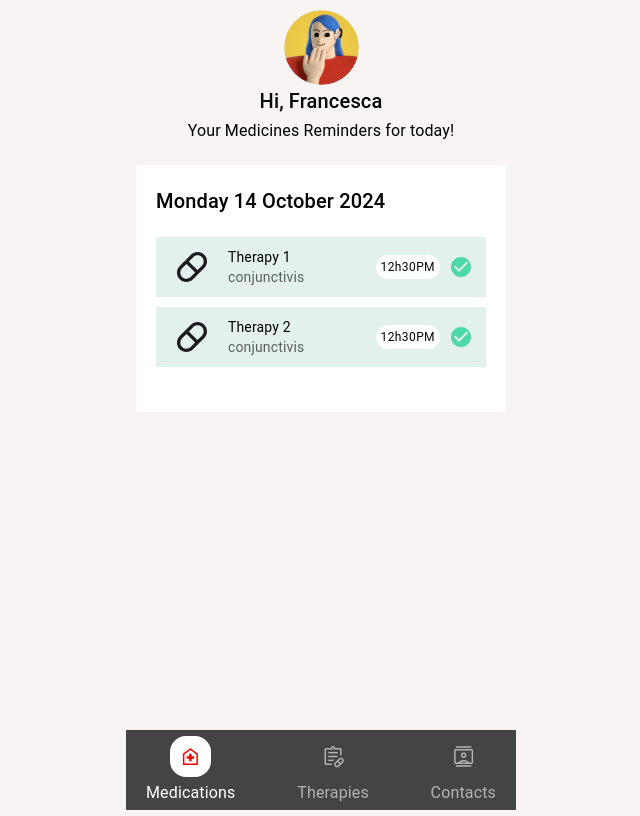
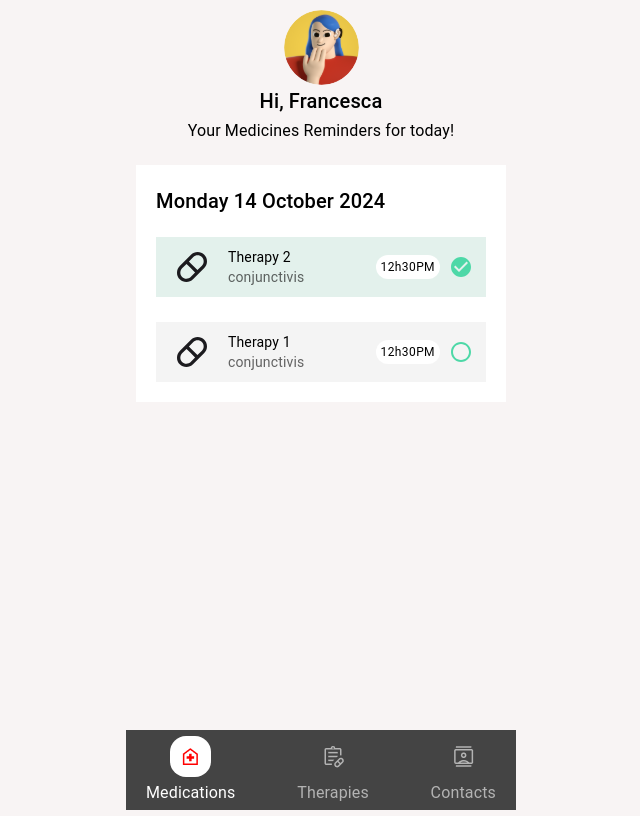
Before and after one commit to serene21/medimemo-uni2grow-2024, a React (Vite) app: page /medications in a window 1280 px wide. Shown: the whole page, without its empty margins (319-959 px from the left). Built offline with nearby package versions, Linux system fonts and the light colour scheme; data requests are answered from the project's data file.

Commit message:
Dose Component fixed

```diff
--- a/db.json
+++ b/db.json
@@ -131,7 +131,7 @@
       "therapyName": "Therapy 1",
       "time": "12h30PM",
       "date": "2024-09-20",
-      "taken": true,
+      "taken": false,
       "therapy": 1,
       "prescriptionTime": 1
     },
--- /dev/null
+++ b/src/components/dose/ShowDose.tsx
@@ -0,0 +1,62 @@
+import { CheckCircle, CircleOutlined } from "@mui/icons-material"
+import { alpha, Avatar, Checkbox, ListItem, ListItemAvatar, ListItemButton, ListItemText, Typography } from "@mui/material"
+import { IDose } from "../../models/Dose"
+import pill from "../../assets/images/medications/pill.svg";
+
+interface DoseProps {
+    item: IDose
+    handleToggle: (dose: IDose) => void;
+}
+
+
+function ShowDose(props: DoseProps) {
+    const labelId = `checkbox-list-primary-label-${props.item.id}`;
+
+    return (
+
+        <ListItem
+            key={props.item.id}
+            disablePadding
+            sx={{ bgcolor: "#F4F4F4" }}
+        >
+            <ListItemButton
+                sx={{
+                    backgroundColor: props.item.taken ? alpha("#4DD8A7", 0.1) : "transparent",
+                }}
+                role={undefined}
+                onClick={() => props.handleToggle(props.item)}
+                dense
+            >
+                <ListItemAvatar>
+                    <Avatar alt="pill" src={pill} />
+                </ListItemAvatar>
+                <ListItemText
+                    primary={<Typography variant="body2">{props.item.therapyName}</Typography>}
+                    secondary={"conjunctivis"}
+                />
+                <div>
+                    <Typography
+                        variant="caption"
+                        sx={{
+                            p: "5px",
+                            bgcolor: "white",
+                            borderRadius: "15px",
+                            cursor: "pointer"
+                        }}
+                    >{props.item.time}</Typography>
+                    <Checkbox
+                        icon={<CircleOutlined sx={{ color: "#4DD8A7" }} />}
+                        checkedIcon={<CheckCircle sx={{ color: "#4DD8A7" }} />}
+                        edge="end"
+                        checked={props.item.taken}
+                        tabIndex={-1}
+                        disableRipple
+                        inputProps={{ 'aria-labelledby': labelId }}
+                    />
+                </div>
+            </ListItemButton>
+        </ListItem>
+    )
+}
+
+export default ShowDose
--- /dev/null
+++ b/src/models/Dose.ts
@@ -0,0 +1,9 @@
+export interface IDose {
+  id: number;
+  therapyName: string;
+  time: string;
+  date: string;
+  taken: boolean;
+  therapy: number;
+  prescriptionTime: number;
+}
--- a/src/pages/medications/Medication.css
+++ b/src/pages/medications/Medication.css
@@ -42,7 +42,7 @@
     flex-direction: column;
     gap: 20px;
     max-height: 325px;
-    overflow-y: scroll;
+    overflow-y: auto;
 }
 .sub-list {
     display: flex;
--- a/src/pages/medications/Medication.tsx
+++ b/src/pages/medications/Medication.tsx
@@ -1,30 +1,15 @@
 import "./Medication.css";
-import ListItemButton from "@mui/material/ListItemButton";
-import ListItemAvatar from "@mui/material/ListItemAvatar";
-import ListItemText from "@mui/material/ListItemText";
-import ListItem from "@mui/material/ListItem";
-import Checkbox from "@mui/material/Checkbox";
 import List from "@mui/material/List";
 import logo from "../../assets/images/avatar.svg";
 import Avatar from "@mui/material/Avatar";
-import pill from "../../assets/images/medications/pill.svg";
-import { alpha, Typography } from "@mui/material";
-import { CheckCircle, CircleOutlined } from "@mui/icons-material";
+import { Typography } from "@mui/material";
 import { useEffect, useState } from "react";
-
-interface Dose {
-  id: number;
-  therapyName: string;
-  time: string;
-  date: string;
-  taken: boolean;
-  therapy: number;
-  prescriptionTime: number;
-}
+import { IDose } from "../../models/Dose";
+import ShowDose from "../../components/dose/ShowDose";
 
 function Medication() {
-  const [medications, setMedications] = useState<Dose[]>([]);
-  const [checked, setChecked] = useState<Dose[]>(medications);
+  const [medications, setMedications] = useState<IDose[]>([]);
+  const [checked, setChecked] = useState<IDose[]>(medications);
   const [error, setError] = useState<string>("");
   const [errorUpdate, setErrorUpdate] = useState<string>("");
 
@@ -43,9 +28,9 @@ function Medication() {
     getMedication();
   }, []);
 
-  const handleToggle = async (medication: Dose) => {
+  const handleToggle = async (medication: IDose) => {
     try {
-      const dose: Dose = { ...medication };
+      const dose: IDose = { ...medication };
       dose.taken = !dose.taken
       const requestOptions = {
         method: 'PUT',
@@ -70,7 +55,7 @@ function Medication() {
     }
   }
 
-  function emptyDoses(doses: Dose[]): boolean {
+  function emptyDoses(doses: IDose[]): boolean {
     return doses.length === 0;
   }
   function isNull(error: string): boolean {
@@ -114,104 +99,21 @@ function Medication() {
               }}
             >
               {errorUpdate && <Typography color="error">{errorUpdate}</Typography>}
-              <div className="sub-list">
+              {medications.filter((item) => item.taken).length != 0 && <div className="sub-list">
                 {medications.filter((item) => item.taken).map((item) => {
-                  const labelId = `checkbox-list-primary-label-${item.id}`;
                   return (
-                    <ListItem
-                      key={item.id}
-                      disablePadding
-                      sx={{ bgcolor: "#F4F4F4" }}
-                    >
-                      <ListItemButton
-                        sx={{
-                          backgroundColor: item.taken ? alpha("#4DD8A7", 0.1) : "transparent",
-                        }}
-                        role={undefined}
-                        onClick={() => handleToggle(item)}
-                        dense
-                      >
-                        <ListItemAvatar>
-                          <Avatar alt="pill" src={pill} />
-                        </ListItemAvatar>
-                        <ListItemText
-                          primary={<Typography variant="body2">{item.therapyName}</Typography>}
-                          secondary={"conjunctivis"}
-                        />
-                        <div>
-                          <Typography
-                            variant="caption"
-                            sx={{
-                              p: "5px",
-                              bgcolor: "white",
-                              borderRadius: "15px",
-                              cursor: "pointer"
-                            }}
-                          >{item.time}</Typography>
-                          <Checkbox
-                            icon={<CircleOutlined sx={{ color: "#4DD8A7" }} />}
-                            checkedIcon={<CheckCircle sx={{ color: "#4DD8A7" }} />}
-                            edge="end"
-                            checked={item.taken}
-                            tabIndex={-1}
-                            disableRipple
-                            inputProps={{ 'aria-labelledby': labelId }}
-                          />
-                        </div>
-                      </ListItemButton>
-                    </ListItem>
+                    <ShowDose handleToggle={handleToggle} item={item} key={item.id} />
+                  )
+                })}
+              </div>}
+              {medications.filter((item) => !item.taken).length != 0 && <div className="sub-list">
+                {medications.filter((item) => !item.taken).map((item) => {
+                  return (
+                    <ShowDose handleToggle={handleToggle} item={item} key={item.id} />
                   );
                 })}
               </div>
-              <div className="sub-list">
-                {medications.filter((item) => !item.taken).map((item) => {
-                  const labelId = `checkbox-list-secondary-label-${item.id}`;
-                  return (
-                    <ListItem
-                      key={item.id}
-                      disablePadding
-                      sx={{ bgcolor: "#F4F4F4" }}
-                    >
-                      <ListItemButton
-                        sx={{
-                          backgroundColor: item.taken ? alpha("#4DD8A7", 0.1) : "transparent",
-                        }}
-                        role={undefined}
-                        onClick={() => handleToggle(item)}
-                        dense
-                      >
-                        <ListItemAvatar>
-                          <Avatar alt="pill" src={pill} />
-                        </ListItemAvatar>
-                        <ListItemText
-                          primary={<Typography variant="body2">{item.therapyName}</Typography>}
-                          secondary={"conjunctivis"}
-                        />
-                        <div>
-                          <Typography
-                            variant="caption"
-                            sx={{
-                              p: "5px",
-                              bgcolor: "white",
-                              borderRadius: "15px",
-                              cursor: "pointer"
-                            }}
-                          >{item.time}</Typography>
-                          <Checkbox
-                            icon={<CircleOutlined sx={{ color: "#4DD8A7" }} />}
-                            checkedIcon={<CheckCircle sx={{ color: "#4DD8A7" }} />}
-                            edge="end"
-                            checked={item.taken}
-                            tabIndex={-1}
-                            disableRipple
-                            inputProps={{ 'aria-labelledby': labelId }}
-                          />
-                        </div>
-                      </ListItemButton>
-                    </ListItem>
-                  );
-                })}
-              </div>
+              }
             </List>)}
         </div>
       </div>
```
